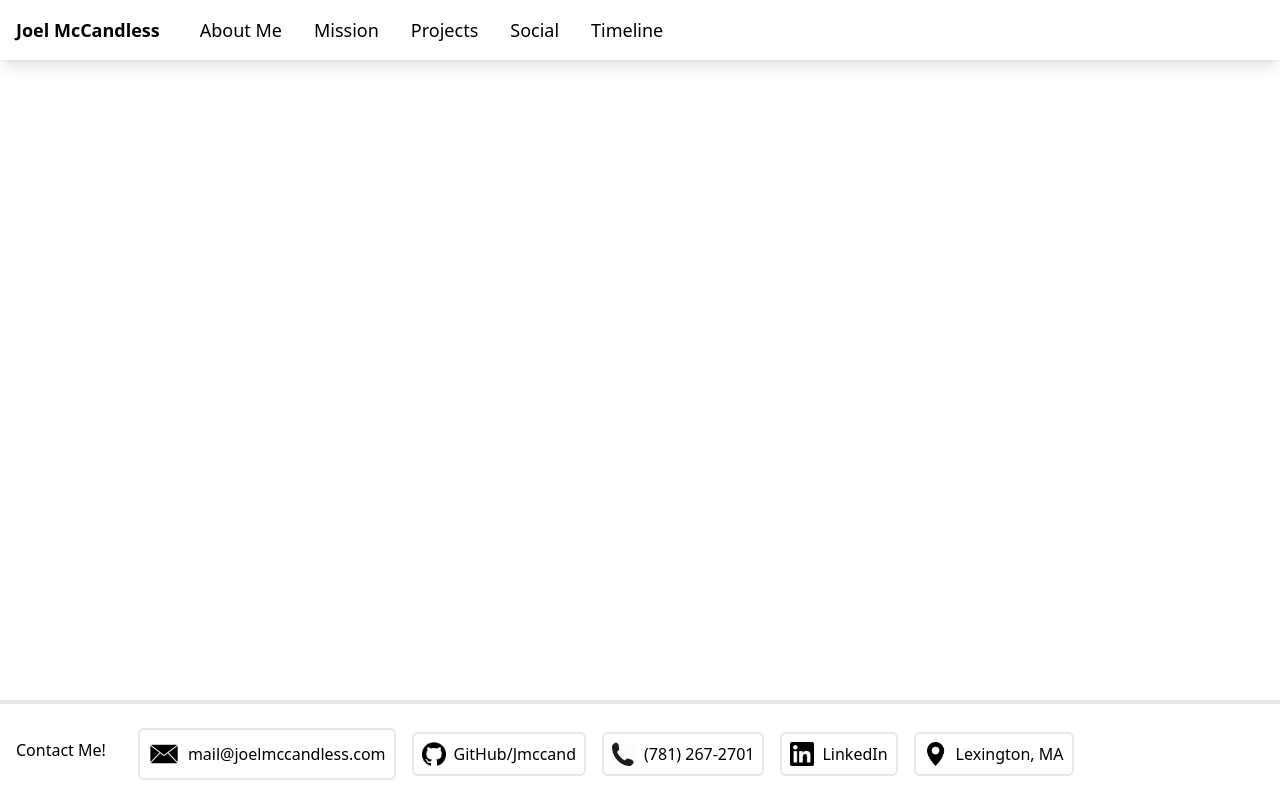
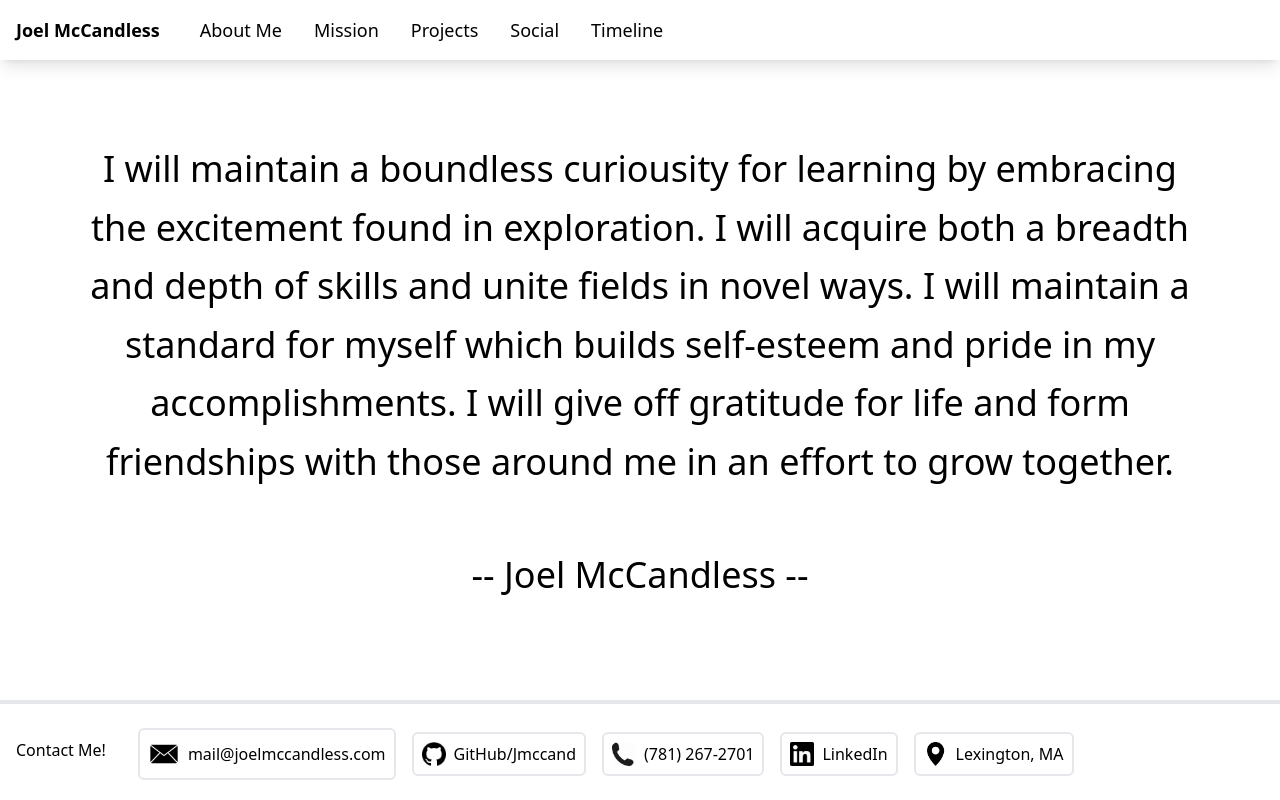
Before and after one commit to jmccand/personal_website, a Nuxt app in the folder website/: page /mission in a window 1280 px wide. Built offline with nearby package versions, Linux system fonts and the light colour scheme.

Commit message:
add mission statement

```diff
--- a/website/pages/mission.vue
+++ b/website/pages/mission.vue
@@ -1,4 +1,8 @@
 <template>
-  <main>
+  <main class="text-center text-4xl p-20">
+    <h1 class="leading-relaxed">
+      I will maintain a boundless curiousity for learning by embracing the excitement found in exploration. I will acquire both a breadth and depth of skills and unite fields in novel ways. I will maintain a standard for myself which builds self-esteem and pride in my accomplishments. I will give off gratitude for life and form friendships with those around me in an effort to grow together.
+    </h1>
+    <p class="pt-16">-- Joel McCandless --</p>
   </main>
 </template>
```
